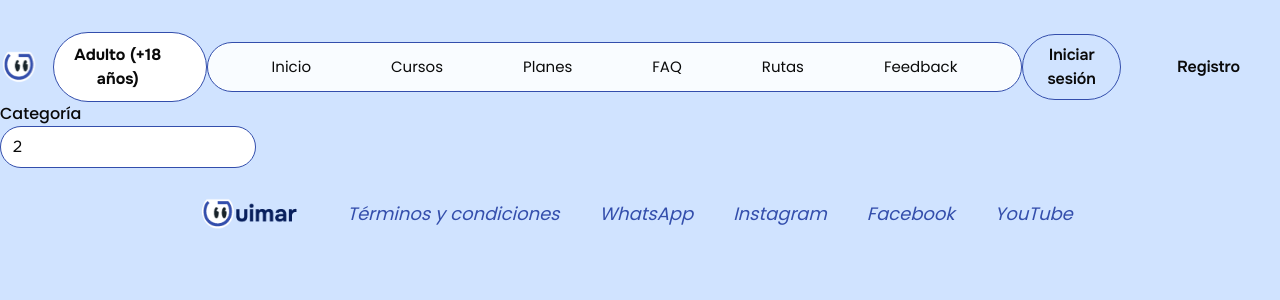
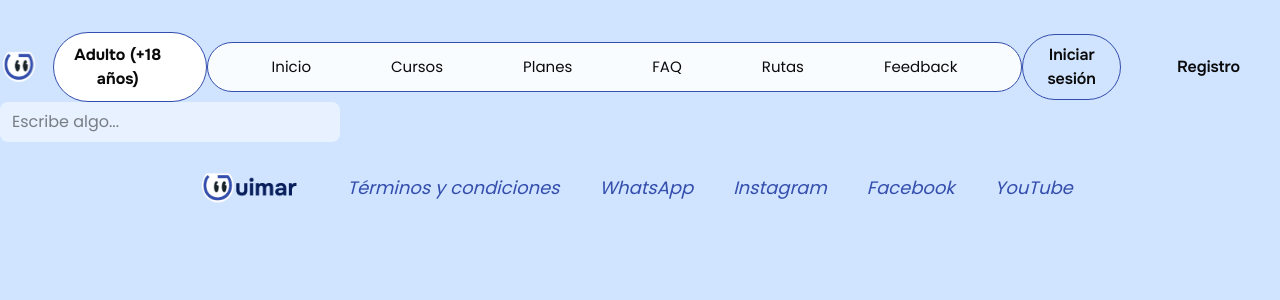
Before and after one commit to Uguimar-Platform/uguimar, a Next.js app: page / in a window 1280 px wide. Shown: the top 300 px of the page. Built offline with nearby package versions, Linux system fonts and the light colour scheme; some icons are missing.

Commit message:
refactor: expand FontWeight type options and update InputAtom component

```diff
--- a/src/app/components/atoms/dynamicSelect/index.tsx
+++ b/src/app/components/atoms/dynamicSelect/index.tsx
@@ -2,7 +2,26 @@ import React, { useEffect, useState, useRef } from "react";
 import LabelAtom, { LabelAtomProps } from "../label";
 
 type FontFamily = "Poppins" | "Onest" | "SFProDisplay";
-type FontWeight = 100 | 200 | 300 | 400 | 500 | 600 | 700 | 800 | 900;
+type FontWeight =
+  | 100
+  | 200
+  | 300
+  | 400
+  | 500
+  | 600
+  | 700
+  | 800
+  | 900
+  | "thin"
+  | "extralight"
+  | "light"
+  | "normal"
+  | "regular"
+  | "medium"
+  | "semibold"
+  | "bold"
+  | "extrabold"
+  | "black";
 
 interface Item {
   value: string | number;
--- a/src/app/components/atoms/errorMessage/index.tsx
+++ b/src/app/components/atoms/errorMessage/index.tsx
@@ -2,7 +2,26 @@
 import React from "react";
 
 type FontFamily = "Poppins" | "Onest" | "SFProDisplay";
-type FontWeight = 100 | 200 | 300 | 400 | 500 | 600 | 700 | 800 | 900;
+type FontWeight =
+  | 100
+  | 200
+  | 300
+  | 400
+  | 500
+  | 600
+  | 700
+  | 800
+  | 900
+  | "thin"
+  | "extralight"
+  | "light"
+  | "normal"
+  | "regular"
+  | "medium"
+  | "semibold"
+  | "bold"
+  | "extrabold"
+  | "black";
 
 interface ErrorMessageAtomProps {
   children?: React.ReactNode;
--- a/src/app/components/atoms/input/index.tsx
+++ b/src/app/components/atoms/input/index.tsx
@@ -2,13 +2,33 @@
 import React from "react";
 
 type FontFamily = "Poppins" | "Onest" | "SFProDisplay";
-type FontWeight = 100 | 200 | 300 | 400 | 500 | 600 | 700 | 800 | 900;
+type FontWeight =
+  | 100
+  | 200
+  | 300
+  | 400
+  | 500
+  | 600
+  | 700
+  | 800
+  | 900
+  | "thin"
+  | "extralight"
+  | "light"
+  | "normal"
+  | "regular"
+  | "medium"
+  | "semibold"
+  | "bold"
+  | "extrabold"
+  | "black";
 
 interface InputAtomProps {
   type?: string;
   placeholder?: string;
   name: string;
   value?: string;
+  colorBG?: string;
   onChange?: (e: React.ChangeEvent<HTMLInputElement>) => void;
   onBlur?: (e: React.FocusEvent<HTMLInputElement>) => void;
   className?: string;
@@ -22,11 +42,12 @@ const InputAtom: React.FC<InputAtomProps> = ({
   placeholder = "",
   name,
   value,
+  colorBG = "#E7F1FF",
   onChange,
   onBlur,
   className = "",
-  fontFamily = "SFProDisplay",
-  fontWeight = 400,
+  fontFamily = "Poppins",
+  fontWeight = "regular",
 }) => {
   return (
     <div className="relative">
@@ -41,6 +62,7 @@ const InputAtom: React.FC<InputAtomProps> = ({
         style={{
           fontFamily: fontFamily,
           fontWeight: fontWeight,
+          backgroundColor: colorBG,
         }}
       />
     </div>
--- a/src/app/components/atoms/links/index.tsx
+++ b/src/app/components/atoms/links/index.tsx
@@ -5,7 +5,26 @@ import React from "react";
 import * as MynaIcons from "@mynaui/icons-react";
 
 type FontFamily = "Poppins" | "Onest" | "SFProDisplay";
-type FontWeight = 100 | 200 | 300 | 400 | 500 | 600 | 700 | 800 | 900;
+type FontWeight =
+  | 100
+  | 200
+  | 300
+  | 400
+  | 500
+  | 600
+  | 700
+  | 800
+  | 900
+  | "thin"
+  | "extralight"
+  | "light"
+  | "normal"
+  | "regular"
+  | "medium"
+  | "semibold"
+  | "bold"
+  | "extrabold"
+  | "black";
 
 interface LinkAtomProps {
   to: string;
--- a/src/app/page.tsx
+++ b/src/app/page.tsx
@@ -18,15 +18,7 @@ export default function Home() {
   ];
   return (
     <div>
-      <DynamicSelectAtom
-        label="Categoría"
-        items={items}
-        value="2"
-        onInputChange={(value) => console.log("Input changed:", value)}
-        onValueChange={(value) => console.log("Value selected:", value)}
-        labelProps={{ className: "custom-label" }}
-        className="w-64"
-      />
+      <InputAtom name="example" placeholder="Escribe algo..." />
     </div>
   );
 }
```
